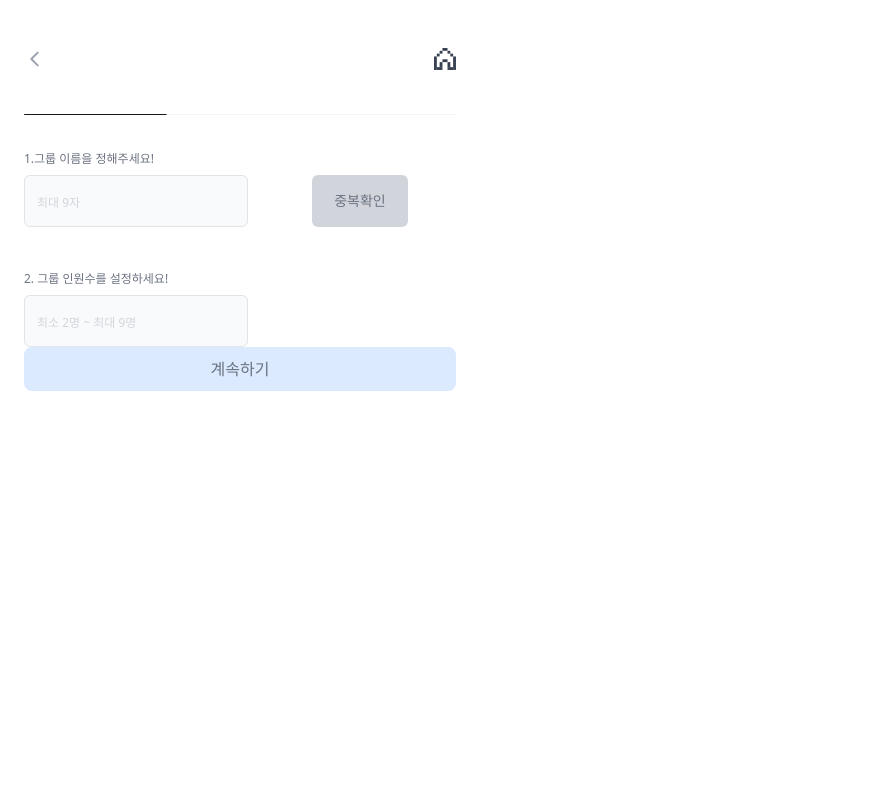
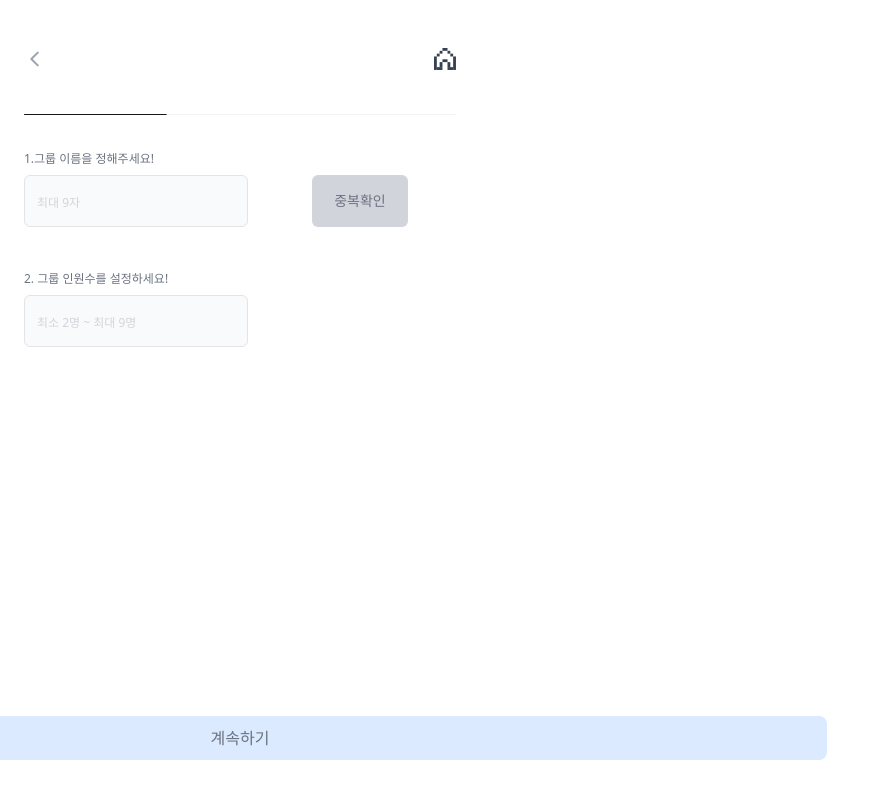
Before and after one commit to seunghyeon77/gimmi, a Next.js app: page /create-workspace/first in a window 1280 px wide. Shown: the whole page, without its empty margins (0-890 px from the left). Built offline with nearby package versions, Linux system fonts and the light colour scheme; sample sign-in values are in the browser's storage.

Commit message:
chore: zustand

```diff
--- a/package.json
+++ b/package.json
@@ -32,7 +32,8 @@
     "swiper": "^11.1.3",
     "tailwind-merge": "^2.3.0",
     "tailwindcss-animate": "^1.0.7",
-    "yup": "^1.4.0"
+    "yup": "^1.4.0",
+    "zustand": "^4.5.2"
   },
   "devDependencies": {
     "@types/node": "^20",
--- a/src/app/(afterLogin)/create-workspace/first/page.tsx
+++ b/src/app/(afterLogin)/create-workspace/first/page.tsx
@@ -4,6 +4,7 @@ import { Button } from '@/components/ui/button';
 import { Input } from '@/components/ui/input';
 import { Label } from '@/components/ui/label';
 import { Progress } from '@/components/ui/progress';
+import Link from 'next/link';
 
 export default function Page() {
   return (
@@ -38,10 +39,13 @@ export default function Page() {
           />
         </div>
       </div>
-
-      <button className="w-full h-11 bg-[#DBEAFE] rounded-lg text-base text-[#6B7280]">
-        계속하기
-      </button>
+      <Link href={'/create-workspace/second'}>
+        <div className="w-full flex justify-center items-center">
+          <button className="fixed bottom-10 w-11/12 h-11 bg-[#DBEAFE] rounded-lg text-base text-[#6B7280]">
+            계속하기
+          </button>
+        </div>
+      </Link>
     </>
   );
 }
--- a/src/app/(afterLogin)/create-workspace/layout.tsx
+++ b/src/app/(afterLogin)/create-workspace/layout.tsx
@@ -9,7 +9,7 @@ type Props = {
 
 export default function Layout({ children }: Props) {
   return (
-    <div className="px-6 py-12 ">
+    <div className="px-6 py-12">
       <TopBar />
       {children}
     </div>
--- a/src/app/(afterLogin)/create-workspace/second/page.tsx
+++ b/src/app/(afterLogin)/create-workspace/second/page.tsx
@@ -7,6 +7,7 @@ import Image from 'next/image';
 import plus from '@/../public/svgs/plus.svg';
 import delIcon from '@/../public/svgs/delete.svg';
 import { useRef, useState } from 'react';
+import Link from 'next/link';
 
 interface InputItem {
   id: number;
@@ -95,10 +96,13 @@ export default function Page() {
           </div>
         ))}
       </div>
-
-      <button className="w-full h-11 bg-[#DBEAFE] rounded-lg text-base text-[#6B7280]">
-        계속하기
-      </button>
+      <Link href={'/create-workspace/third'}>
+        <div className="w-full flex justify-center items-center">
+          <button className="fixed bottom-10 w-11/12 h-11 bg-[#DBEAFE] rounded-lg text-base text-[#6B7280]">
+            계속하기
+          </button>
+        </div>
+      </Link>
     </>
   );
 }
--- /dev/null
+++ b/src/app/(afterLogin)/create-workspace/third/page.tsx
@@ -0,0 +1,5 @@
+import { Progress } from '@/components/ui/progress';
+
+export default function Page() {
+  return <Progress value={99} className="h-[1px] mb-9" />;
+}
```
Also changed, not shown: 2 other files (tests, documents, lock files or other folders).
